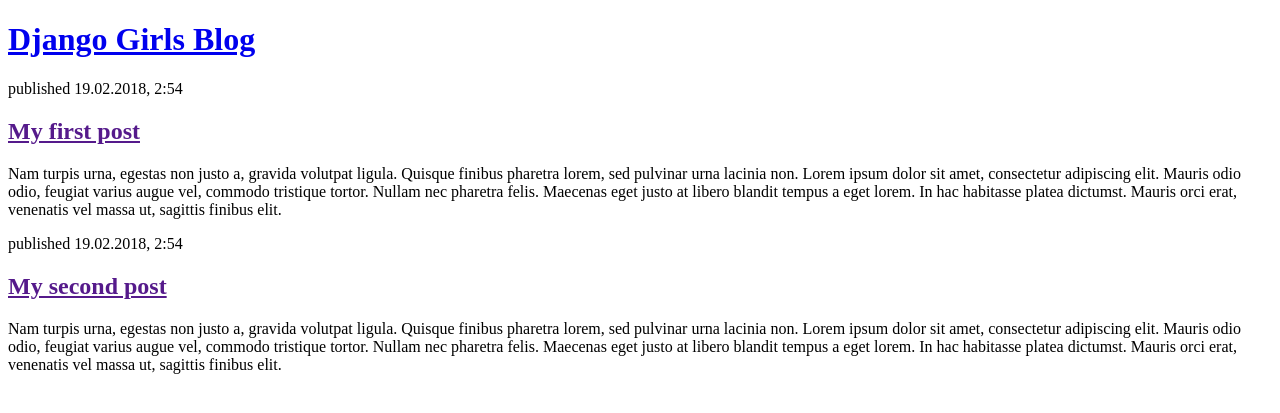
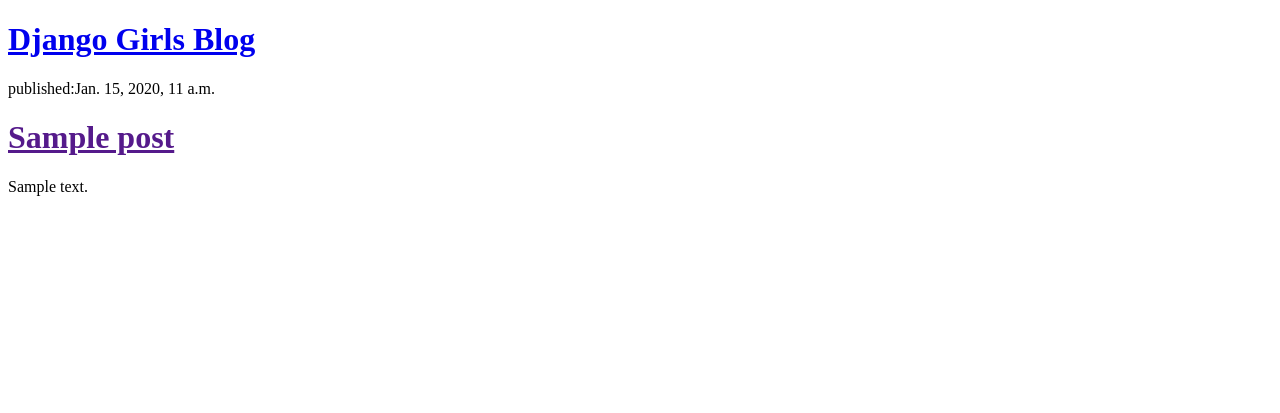
Before and after one commit to vaniaacevedo/Blog, a Django app: template blog/templates/blog/post_list.html in a window 1280 px wide. Shown: the top 413 px of the page. Run offline with Django 3.2, Linux system fonts and the light colour scheme; the template is opened without the code that fills it: values that come from a table or form of the project are taken from there, others are empty; tables that the repository leaves empty hold one stand-in row (values such as "Sample post").

Commit message:
modified templates to display posts from database.

```diff
--- a/blog/templates/blog/post_list.html
+++ b/blog/templates/blog/post_list.html
@@ -9,18 +9,13 @@
     <div>
         <h1><a href="/">Django Girls Blog</a></h1>
     </div>
+    {% for post in posts %}
     <div>
-        <p>published 19.02.2018, 2:54</p>
-        <h2><a href="">My first post</a></h2>
-        <p>Nam turpis urna, egestas non justo a, gravida volutpat ligula. Quisque finibus pharetra lorem, sed pulvinar urna lacinia non. Lorem ipsum dolor sit amet, consectetur adipiscing elit. Mauris odio odio, feugiat varius augue vel, commodo tristique tortor. Nullam nec pharetra felis. Maecenas eget justo at libero blandit tempus a eget lorem. In hac habitasse platea dictumst. Mauris orci erat, venenatis vel massa ut, sagittis finibus elit.
-        </p>
+        <p>published:{{ post.published_date }}</p>
+        <h1><a href="">{{ post.title }}</a></h1>
+        <p>{{ post.text|linebreaksbr }}</p>
     </div>
-    <div>
-        <p>published 19.02.2018, 2:54</p>
-        <h2><a href="">My second post</a></h2>
-        <p>Nam turpis urna, egestas non justo a, gravida volutpat ligula. Quisque finibus pharetra lorem, sed pulvinar urna lacinia non. Lorem ipsum dolor sit amet, consectetur adipiscing elit. Mauris odio odio, feugiat varius augue vel, commodo tristique tortor. Nullam nec pharetra felis. Maecenas eget justo at libero blandit tempus a eget lorem. In hac habitasse platea dictumst. Mauris orci erat, venenatis vel massa ut, sagittis finibus elit.
-        </p>
-    </div>
+    {% endfor %}
 </body>
 
 </html>
--- a/blog/views.py
+++ b/blog/views.py
@@ -1,6 +1,9 @@
 from django.shortcuts import render
+from django.utils import timezone
+from .models import Post
 
 # Create your views here.
 
 def post_list(request):
-	return render(request,'blog/post_list.html',{})
+	posts = Post.objects.filter(published_date__lte=timezone.now()).order_by('published_date')
+	return render(request,'blog/post_list.html',{'posts':posts})
```
